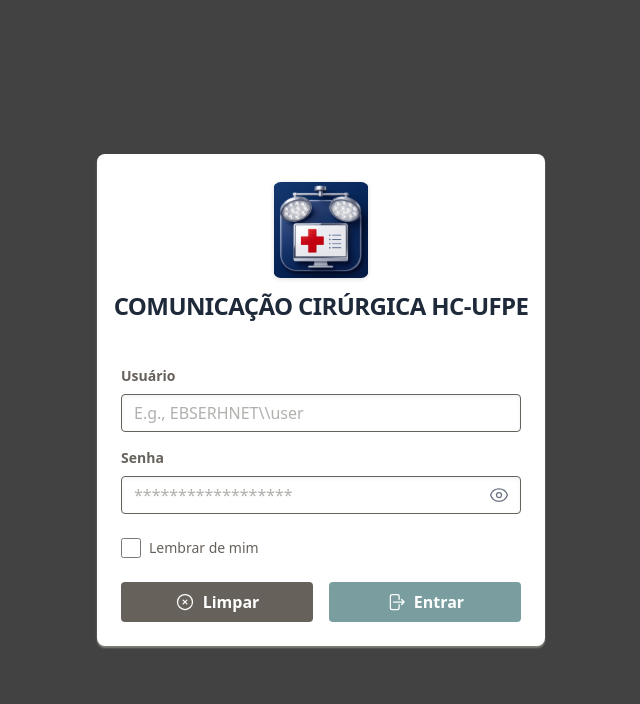
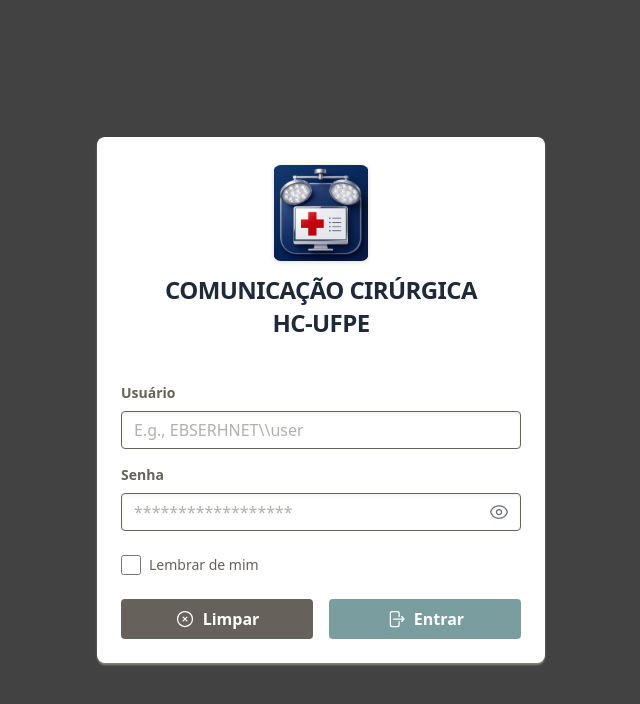
Before and after one commit to danielrbarioni/SistemaLEC, a Vue app in the folder frontend/: page /login in a window 1280 px wide. Shown: the top 704 px of the page, without its empty margins (319-959 px from the left). Built offline with nearby package versions, Linux system fonts and the light colour scheme; no server answers.

Commit message:
fix(login): quebrar titulo em duas linhas centralizadas: COMUNICACAO CIRURGICA e HC-UFPE

```diff
--- a/frontend/src/views/Login.vue
+++ b/frontend/src/views/Login.vue
@@ -6,7 +6,10 @@
           <div class="w-24 h-24 mb-3 flex items-center justify-center">
             <HospitalIcon />
           </div>
-          <h2 class="text-2xl font-black text-gray-800 text-center tracking-tight">COMUNICAÇÃO CIRÚRGICA HC-UFPE</h2>
+          <h2 class="text-2xl font-black text-gray-800 text-center tracking-tight leading-snug flex flex-col items-center">
+            <span>COMUNICAÇÃO CIRÚRGICA</span>
+            <span>HC-UFPE</span>
+          </h2>
         </div>
       </template>
       <form @submit.prevent="handleLogin">
```
